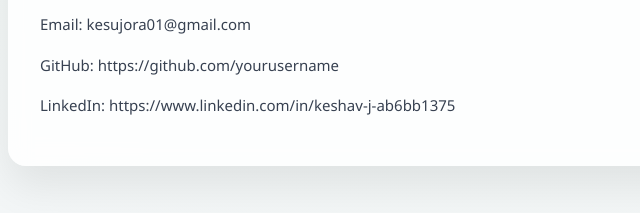
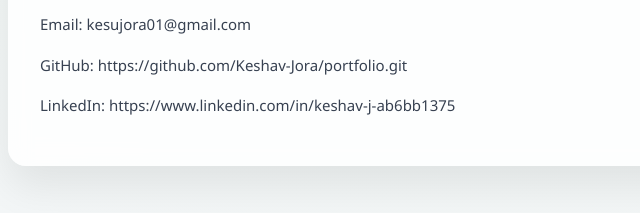
Before and after one commit to Keshav-Jora/portfolio, a plain HTML site: page index.html in a window 1280 px wide. Shown: the part 1141-1354 px from the top of the page, 182-822 px from the left. Drawn offline with Linux system fonts and the light colour scheme.

Commit message:
Update index.html

```diff
--- a/index.html
+++ b/index.html
@@ -174,7 +174,7 @@
       <section class="card">
         <h2>Contact</h2>
         <p>Email: kesujora01@gmail.com</p>
-        <p>GitHub: https://github.com/yourusername</p>
+        <p>GitHub: https://github.com/Keshav-Jora/portfolio.git</p>
         <p>LinkedIn: https://www.linkedin.com/in/keshav-j-ab6bb1375</p>
       </section>
 
```
